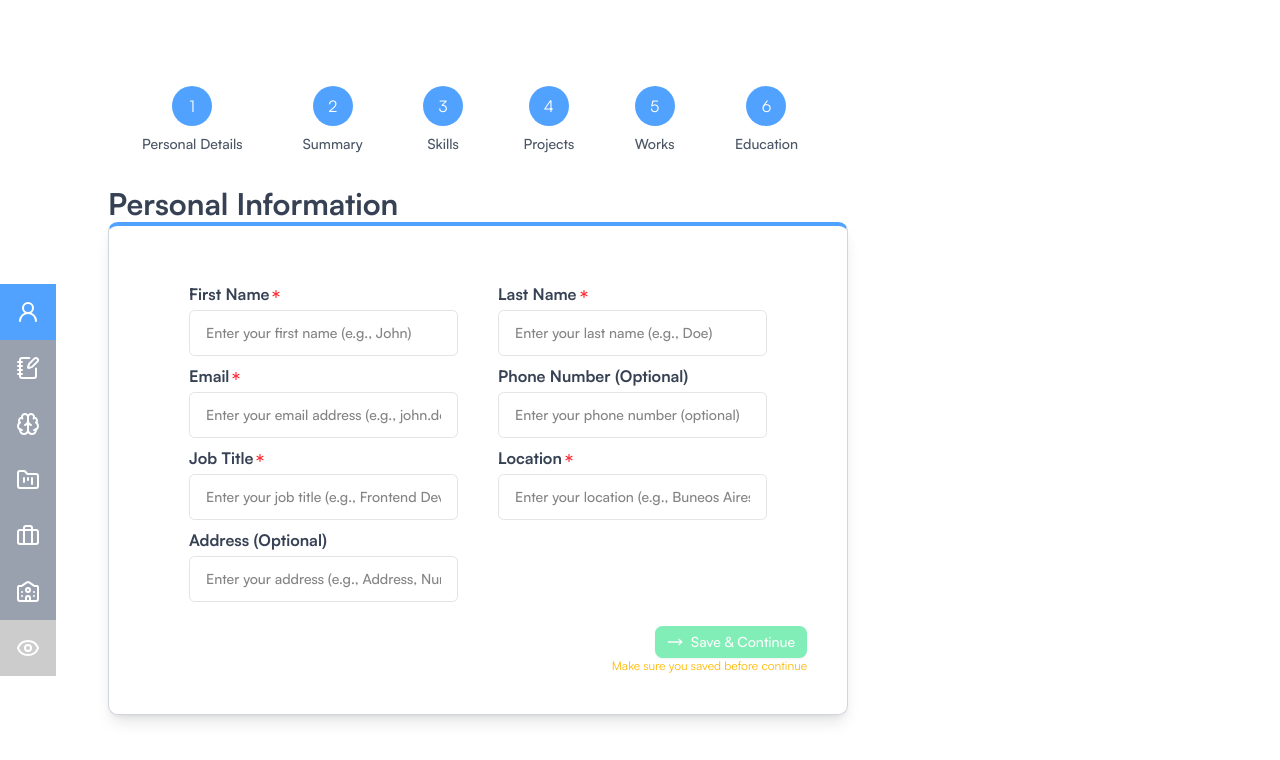
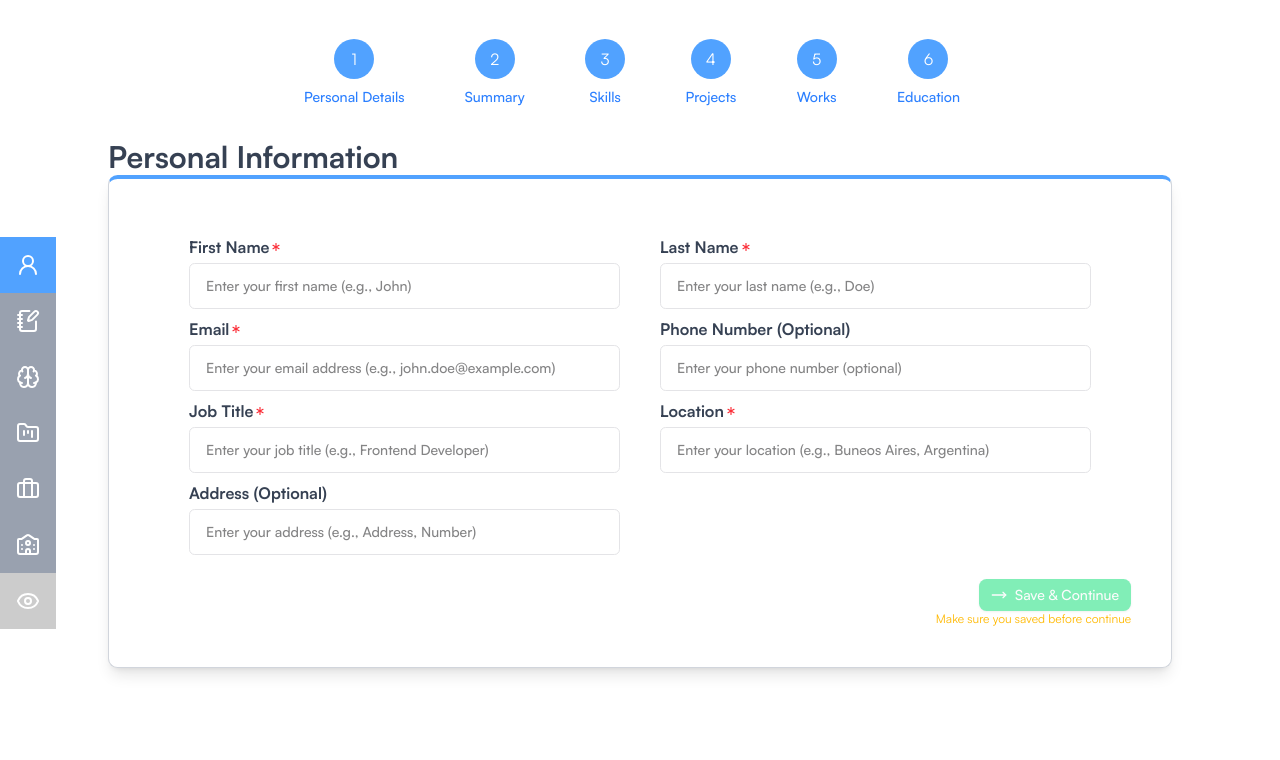
Before and after one commit to marcosarias21/resume-builder-ai, a React (Vite) app: page / in a window 1280 px wide. Shown: the top 760 px of the page. Built offline with nearby package versions, Linux system fonts and the light colour scheme.

Commit message:
CV now can print

```diff
--- a/package.json
+++ b/package.json
@@ -20,9 +20,10 @@
     "clsx": "^2.1.1",
     "lucide": "^0.475.0",
     "lucide-react": "^0.475.0",
-    "react": "^18.3.1",
-    "react-dom": "^18.3.1",
+    "react": "^19.0.0",
+    "react-dom": "^19.0.0",
     "react-hook-form": "^7.54.2",
+    "react-to-print": "^3.0.5",
     "tailwind-merge": "^3.0.1",
     "tailwindcss": "^4.0.3",
     "tailwindcss-animate": "^1.0.7",
--- a/src/App.tsx
+++ b/src/App.tsx
@@ -8,7 +8,6 @@ import './App.css'
 import { SideTemplateBar } from './components/SideTemplateBar'
 import { useDataStore } from './store/dataStore'
 import { Stepper } from './components/Stepper'
-
 const App = () => {
   const { currentSection, setCurrentStep } = useSectionsStore()
   const { data } = useDataStore()
@@ -23,6 +22,7 @@ const App = () => {
     });
     return () => unsubscribe();
   }, []);
+
   return (
     <section className='grid grid-cols-12 gap-4 h-dvh items-center'>
       <div className='col-span-1 flex flex-col mt-40'>
@@ -31,7 +31,7 @@ const App = () => {
           <SideTemplateBar setIsWatched={setIsWatched} isWatched={isWatched}/>
         </div>
       </div>
-      <div className={`w-full h-full  ${isWatched ? 'col-span-6': 'col-span-7'}`}>
+      <div className={`w-full h-full  ${isWatched ? 'col-span-6': 'col-span-10'}`}>
         <div className='flex flex-col h-full w-full justify-center'>
           <div className='flex justify-center'>
             <Stepper />
@@ -40,8 +40,14 @@ const App = () => {
           {sectionsData[currentSection].comp}
         </div>
       </div>
-      <div className={`h-full w-full py-5 transition-all duration-500 ease-in.out ${ isWatched ? 'col-span-5 opacity-100' : 'opacity-0'}`}>
-        {isWatched &&  <LiveTemplateCV />}
+      {
+        isWatched &&
+        <div className={`h-full w-full py-5 transition-all duration-500 ease-in.out ${ isWatched ? 'col-span-5 opacity-100' : 'opacity-0'}`}>
+           <LiveTemplateCV />
+        </div>
+      }
+      <div className='col-span-12'>
+
       </div>
     </section>
   )
--- a/src/components/LiveTemplateCV/LiveTemplateCV.tsx
+++ b/src/components/LiveTemplateCV/LiveTemplateCV.tsx
@@ -1,17 +1,24 @@
 import { LINKS_ICONS } from "@/helpers/icons"
 import { useDataStore } from "@/store/dataStore"
 import { Github, Mail, Tv2Icon } from "lucide-react"
+import { useRef } from "react";
+import {useReactToPrint} from 'react-to-print'
 
 const LiveTemplateCV = () => {
+  const contentRef = useRef<HTMLDivElement | null>(null);
   const { data } = useDataStore()
+
+  const handlePrint = useReactToPrint({ contentRef, })
+
   return (
-    <div className='border-1 flex flex-col flex-wrap rounded shadow-md w-full h-full p-7 text-gray-700'>
+    <section className="border-1 shadow-md">
+      <div ref={contentRef} className='flex-col flex-wrap rounded  w-full h-full p-7 text-gray-700'>
         <div className='flex justify-between mb-4'>
           <div className="flex flex-col gap-1">
             {data?.personalInfo?.lastName ? <h1 className='text-3xl font-bold tracking-wide'>{data?.personalInfo.firstName.toLocaleUpperCase()} {data?.personalInfo.lastName.toLocaleUpperCase()}</h1> : <h1 className="text-3xl font-bold">Name LastName</h1> }
             <h2 className='text-lg tracking-wider'>{data?.personalInfo?.jobTitle ? data?.personalInfo?.jobTitle?.toLocaleUpperCase() : "Job Title"}</h2>
           </div>
-        <div className='flex flex-col text-sm'>
+          <div className='flex flex-col text-md'>
             {!data?.summery?.socialMedia &&
             <div className="flex flex-col">
               <a>Link</a>
@@ -89,6 +96,10 @@ const LiveTemplateCV = () => {
           </div>
         </div>
       </div>
+      <button onClick={() => handlePrint()} className="mt-4 p-2 bg-blue-500 text-white rounded">
+        Descargar PDF
+      </button>
+    </section>
 )
 }
 
--- a/src/components/Stepper/Stepper.tsx
+++ b/src/components/Stepper/Stepper.tsx
@@ -2,7 +2,7 @@ import { useSectionsStore } from "@/store/sectionStore";
 
 const Stepper = () => {
   const { currentStep } = useSectionsStore()
-  const steps = [
+  const steps: string[] = [
     "Personal Details",
     "Summary",
     "Skills",
@@ -23,7 +23,7 @@ const Stepper = () => {
             >
               {index + 1}
             </div>
-            <p className="text-sm font-medium text-gray-600 mt-2 text-center">{step}</p>
+            <p className={`text-sm font-medium mt-2 text-center ${currentStep >= index ? 'text-blue-500' : 'text-gray-600'}`}>{step}</p>
           </div>
         ))}
       </div>
```
Also changed, not shown: src/index.css (line endings or trailing spaces), 1 other file (tests, documents, lock files or other folders). Lines whose indentation alone changed are shown as unchanged.
